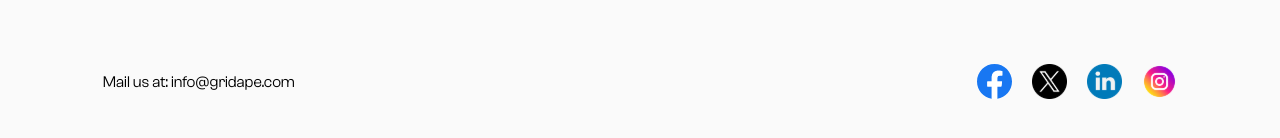
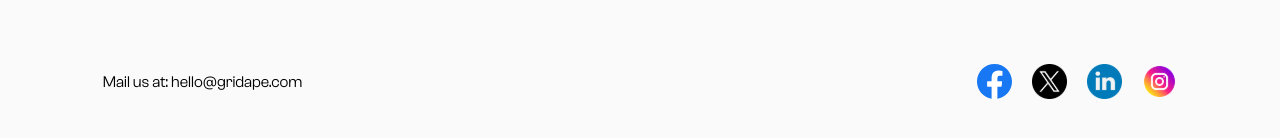
Before and after one commit to GridApe/frontend-content, a Next.js app: page /unsubscribe in a window 1280 px wide. Shown: the part 776-914 px from the top of the page. Built offline with nearby package versions, Linux system fonts and the light colour scheme.

Commit message:
Updated logo and email

```diff
--- a/components/waitlist/Footer.tsx
+++ b/components/waitlist/Footer.tsx
@@ -12,11 +12,11 @@ const Footer = () => {
     <footer className='bg-[#fafafa]'>
       <div className="w-full py-10 px-2 mb-10 dark:bg-black flex justify-center">
         <div className="flex  justify-between w-[95%] md:w-[85%] items-center dark:text-white">
-          <Link href="mailto:info@gridape.com" className='hover:text-[#2E3192] whitespace-nowrap max-[640px]:text-sm'>Mail us at: info@gridape.com</Link>
+          <Link href="mailto:hello@gridape.com" className='hover:text-[#2E3192] whitespace-nowrap max-[640px]:text-sm'>Mail us at: hello@gridape.com</Link>
           <div className='flex gap-2 md:gap-5'>
             {footerSocialLinks.map((social, index) => (
               <Link key={index} href={social.link} target='_blank' rel="noopener noreferrer">
-                <Image src={social.name} width={35} height={35} alt='social icon' className='w-[25px] md:w-[35px] h-[25px] md:h-[35px] transition-transform hover:translate-y-2'/>
+                <Image src={social.name} width={35} height={35} alt='social icon' className='w-[25px] md:w-[35px] h-[25px] md:h-[35px] transition-transform hover:translate-y-2' />
               </Link>
             ))}
           </div>
--- a/components/waitlist/Hero.tsx
+++ b/components/waitlist/Hero.tsx
@@ -11,16 +11,16 @@ const Hero = () => {
             <div className="flex flex-col justify-center w-[95%] md:w-[85%] items-center  dark:text-white relative">
                 <div className='heading mt-[5rem] md:mt-[8rem]'>
                     <h1 className='text-center px-2 text-3xl sm:text-4xl md:text-5xl  font-bold'>
-                        The ultimate platform for <br className='hidden  md:block'/>
-                        <span className='text-[#2E3192]'>elevating</span> your email <br className='hidden sm:block'/>
+                        The ultimate platform for <br className='hidden  md:block' />
+                        <span className='text-[#2E3192]'>elevating</span> your email <br className='hidden sm:block' />
                         marketing game!
                     </h1>
                 </div>
                 <div className='heroSection hidden sm:block'>
-                    <Image src="/svg/hero.svg" alt='heroImage' width={1000} height={1000} priority={true} quality={75}/>
+                    <Image src="https://i.ibb.co/QNtYMDg/hero.png" alt='heroImage' width={1000} height={1000} priority={true} quality={75} />
                 </div>
                 <Image src="/svg/puzzle2.svg" alt='puzzle' width={50} height={50} className='absolute top-40 left-7 hidden sm:block -z-10' />
-                 <Image src="/svg/puzzle1.svg" alt='puzzle' width={50} height={50} className='absolute left-8 bottom-10 hidden sm:block -z-10' />
+                <Image src="/svg/puzzle1.svg" alt='puzzle' width={50} height={50} className='absolute left-8 bottom-10 hidden sm:block -z-10' />
                 <Image src="/svg/puzzle1.svg" alt='puzzle' width={50} height={50} className='absolute right-0 hidden sm:block -z-10' />
                 <Image src="/svg/puzzle2.svg" alt='puzzle' width={50} height={50} className='absolute right-0 bottom-0 sm:bottom-10 sm:hidden block -z-10' />
             </div>
```
Also changed, not shown: public/jpg/mail.jpeg (added), public/png/logo.png.
